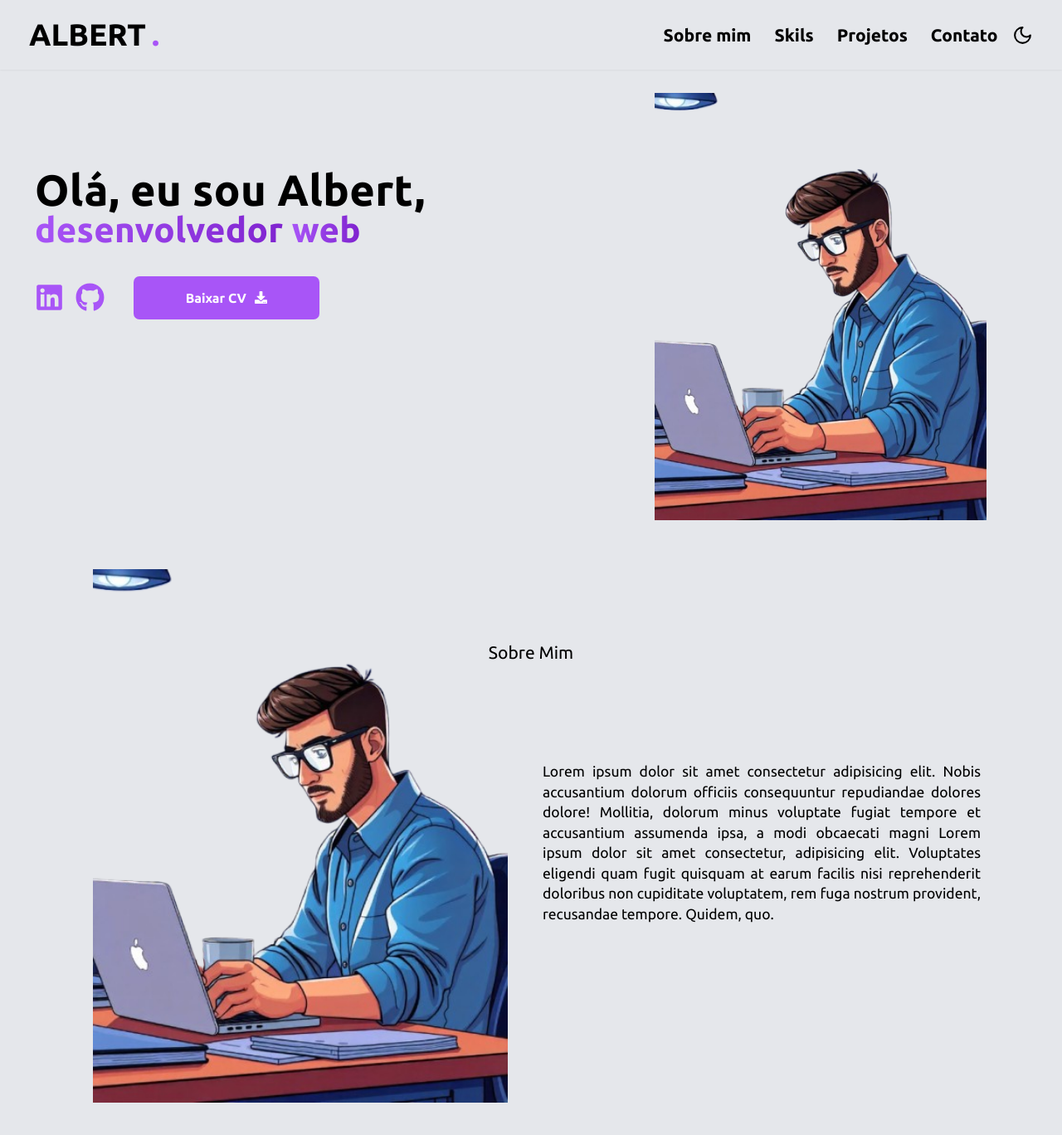
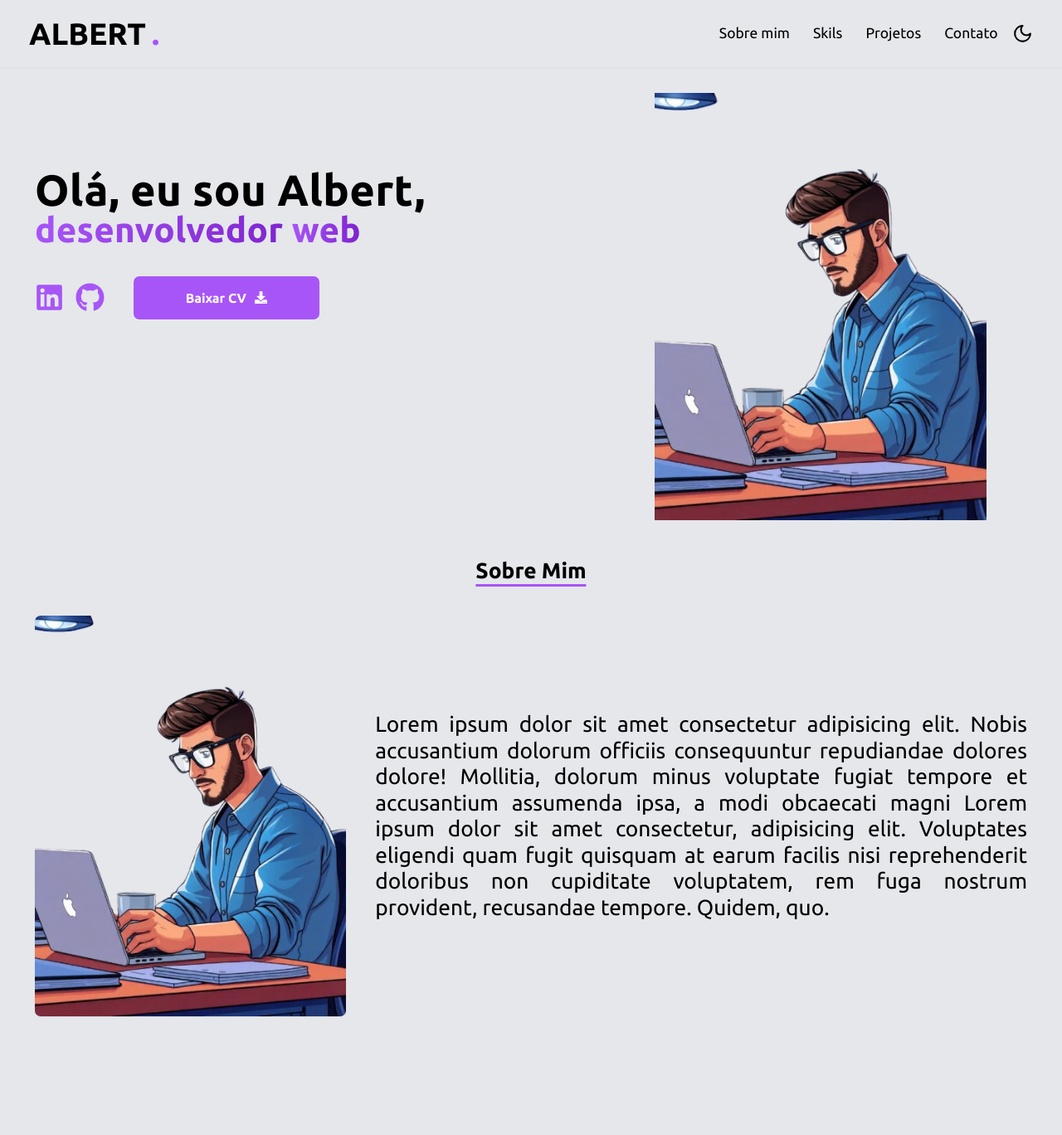
Before and after one commit to Albert1616/Portfolio, a Next.js app: page / in a window 1280 px wide. Shown: the top 1368 px of the page at 83% size. After the commit the page ends 1295 px from the top, so only its background shows below. Built offline with nearby package versions, Linux system fonts and the light colour scheme.

Commit message:
feat: section "Sobre mim" parcialmente finalizada; efeitos de transição aplicados

```diff
--- a/src/app/globals.css
+++ b/src/app/globals.css
@@ -14,7 +14,6 @@ html,
 body,
 #root,
 .app {
-  height: 100vh;
   width: 100%;
   @apply text-sm;
   @apply dark:bg-gray-800;
--- a/src/components/HeroSection.tsx
+++ b/src/components/HeroSection.tsx
@@ -52,12 +52,10 @@ const HeroSection = () => {
                             alt="personal hero image"
                             width={600}
                             height={500}
-                            className='w-full h-auto'
                         />
                     </div>
                 </motion.div>
             </div>
-            <h2 className='absolute -bottom-40 md:bottom-16 lg:bottom-0 left-1/2 translate-x-[-50%] text-black dark:text-white text-center text-xl md:text-2xl'>Sobre Mim</h2>
         </section>
     )
 }
--- a/src/components/Nav.tsx
+++ b/src/components/Nav.tsx
@@ -3,6 +3,7 @@ import { LINKS } from '@/lib/utils'
 import Link from 'next/link'
 import { motion } from 'motion/react'
 import React from 'react'
+import { usePathname } from 'next/navigation'
 
 type Props = {
     isDarkMode: boolean
@@ -10,6 +11,7 @@ type Props = {
 }
 
 const Nav = ({ isDarkMode, setIsDarkMode }: Props) => {
+    const path = usePathname();
     return (
         <div className="flex flex-col lg:flex-row items-end gap-8 w-full">
             {LINKS.map((link) => (
@@ -22,8 +24,9 @@ const Nav = ({ isDarkMode, setIsDarkMode }: Props) => {
                     <Link
                         key={link.name}
                         href={link.path}
-                        className="w-full flex text-2xl font-semibold text-black dark:text-white hover:text-purple-500
-                        dark:hover:text-purple-500 hover:scale-110"
+                        className={`w-full flex text-xl text-black dark:text-white hover:text-purple-500
+                        dark:hover:text-purple-500 hover:scale-110 transition-colors duration-300 delay-150 after:absolute after:bottom-0 after:w-3/4 after:h-[1px]
+                        hover:after:bg-primaryColor after:transition-opacity ${path === link.path ? 'text-primaryColor after:bg-primaryColor':''}`}
                     >
                         {link.name}
                     </Link>
--- a/src/components/SobreMim.tsx
+++ b/src/components/SobreMim.tsx
@@ -3,40 +3,48 @@ import React, { useEffect, useRef } from 'react'
 import { motion, useAnimation, useInView } from 'motion/react'
 
 const SobreMim = () => {
-  // const ref = useRef(null)
-  // const isInView = useInView(ref, { once: true })
-  // const animations = useAnimation()
+  // const ref = useRef(null);
+  // const isInView = useInView(ref, {once:true});
+  // const animations = useAnimation();
 
   // useEffect(() => {
   //   if (isInView) {
-  //     animations.start('visible')
+  //     animations.start("visible");
   //   }
   // }, [isInView])
 
   return (
-    <motion.section
-      className="py-36 md:py-48 lg:px-16 lg:py-32"
-    // variants={{
-    //   hidden: { opacity: 0, y: 75 },
-    //   visible: { opacity: 1, y: 0 },
-    // }}
-    // initial="hidden"
-    // animate={animations}
-    // transition={{ duration: 0.5, delay: 0.25 }}
+    <section
+      className="relative mt-20 md:mt-48 lg:mt-28 py-20"
+      id='sobremim'
     >
-      <div className="md:grid md:grid-cols-2 gap-8">
-        <div className="place-self-center">
+      <motion.h2 className='absolute top-0 left-1/2 translate-x-[-50%] text-black dark:text-white text-center text-2xl lg:text-3xl
+      font-semibold after:absolute after:-bottom-1 after:left-0 after:right-0 after:w-full after:h-[3px] after:bg-primaryColor '
+      initial={{opacity: 0}}
+      whileInView={{opacity: 1}}
+      transition={{duration: 0.5, delay:0.3}}>Sobre Mim</motion.h2>
+      <div className="md:grid md:grid-cols-2 xl:grid-cols-6 gap-10 items-center"
+      >
+        <motion.div className='xl:col-span-2'
+        initial={{opacity: 0, y:75}}
+        whileInView={{opacity: 1, y:0}}
+        transition={{ duration: 0.8, delay: 0.4 }}>
           <Image
             src="/hero-removebg.png"
             alt="Image hero"
-            width={500}
-            height={500}
+            width={400}
+            height={400}
             quality={100}
             loading="lazy"
+            className='shadow-sm rounded-lg'
           />
-        </div>
-        <div className="flex flex-col mt-5 md:place-self-center">
-          <p className="text-black dark:text-white text-lg lg:text-xl font-medium text-justify">
+        </motion.div>
+        <motion.div className="mt-8 md:mt-0 xl:col-span-4"
+        initial={{opacity: 0, y:75}}
+        whileInView={{opacity: 1, y:0}}
+        transition={{ duration: 0.8, delay: 0.4 }}
+        >
+          <p className="text-black dark:text-white text-lg lg:text-2xl xl:text-3xl font-medium text-justify">
             Lorem ipsum dolor sit amet consectetur adipisicing elit. Nobis
             accusantium dolorum officiis consequuntur repudiandae dolores
             dolore! Mollitia, dolorum minus voluptate fugiat tempore et
@@ -46,9 +54,9 @@ const SobreMim = () => {
             cupiditate voluptatem, rem fuga nostrum provident, recusandae
             tempore. Quidem, quo.
           </p>
-        </div>
+        </motion.div>
       </div>
-    </motion.section>
+    </section>
   )
 }
 
```
Also changed, not shown: src/lib/utils.ts (+4 -4 lines).
